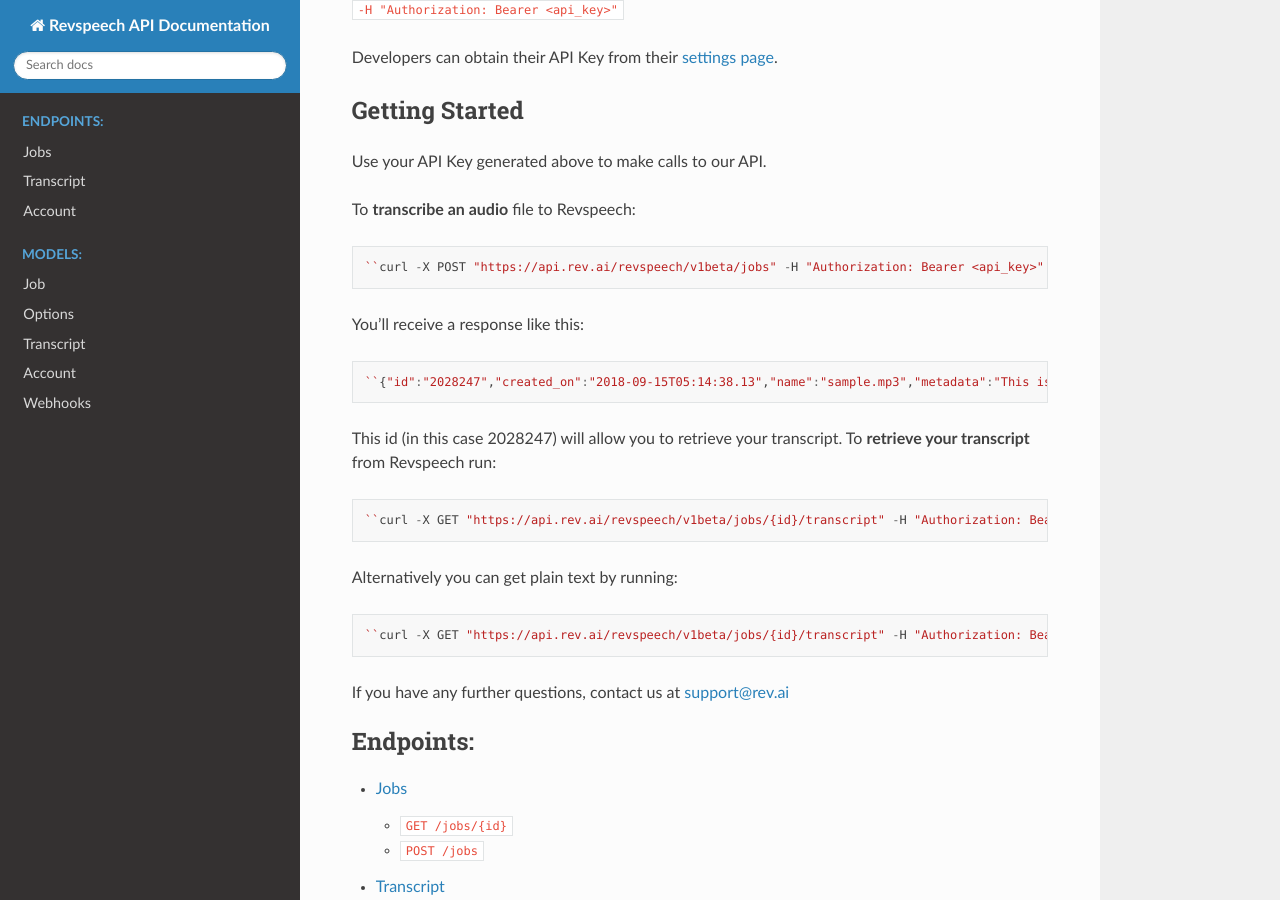
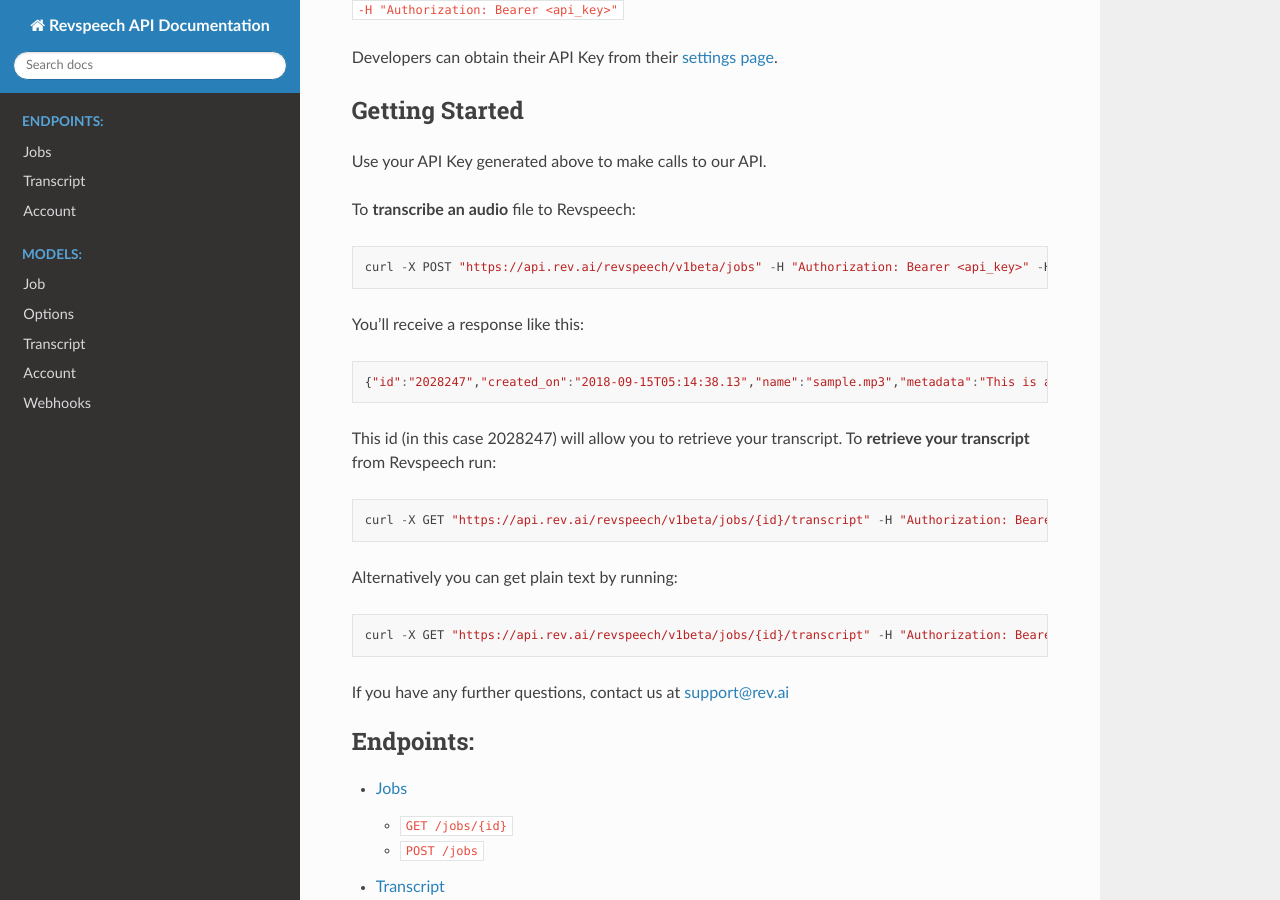
Before and after one commit to revdotcom/revspeech-api-docs, a Sphinx documentation site: the page built from source/index.rst, in a window 1280 px wide and 900 px high, scrolled down 637 px. Built offline with Sphinx 7.4.7 and the Read the Docs theme 2.0.0, drawn with Linux system fonts in a browser that asks for light colours.

Commit message:
Tweaking get started

```diff
--- a/source/index.rst
+++ b/source/index.rst
@@ -38,25 +38,25 @@
 
 .. code:: javascript
 
-  ``curl -X POST "https://api.rev.ai/revspeech/v1beta/jobs" -H "Authorization: Bearer <api_key>" -H "Content-Type: application/json" -d "{\"media_url\":\"https://support.rev.com/hc/en-us/article_attachments/200043975/FTC_Sample_1_-_Single.mp3\",\"metadata\":\"This is a sample submit jobs option\"}"``
+  curl -X POST "https://api.rev.ai/revspeech/v1beta/jobs" -H "Authorization: Bearer <api_key>" -H "Content-Type: application/json" -d "{\"media_url\":\"https://support.rev.com/hc/en-us/article_attachments/200043975/FTC_Sample_1_-_Single.mp3\",\"metadata\":\"This is a sample submit jobs option\"}"
 
 You’ll receive a response like this:
 
 .. code:: javascript
 
-  ``{"id":"2028247","created_on":"2018-09-15T05:14:38.13","name":"sample.mp3","metadata":"This is a sample submit jobs option for multipart","status":"in_progress"}``
+  {"id":"2028247","created_on":"2018-09-15T05:14:38.13","name":"sample.mp3","metadata":"This is a sample submit jobs option for multipart","status":"in_progress"}
 
 This id (in this case 2028247) will allow you to retrieve your transcript. To **retrieve your transcript** from Revspeech run:
 
 .. code:: javascript
 
-  ``curl -X GET "https://api.rev.ai/revspeech/v1beta/jobs/{id}/transcript" -H "Authorization: Bearer <api_key>" -H "Accept: application/vnd.rev.transcript.v1.0+json"``
+  curl -X GET "https://api.rev.ai/revspeech/v1beta/jobs/{id}/transcript" -H "Authorization: Bearer <api_key>" -H "Accept: application/vnd.rev.transcript.v1.0+json"
 
 Alternatively you can get plain text by running:
 
 .. code:: javascript
 
-  ``curl -X GET "https://api.rev.ai/revspeech/v1beta/jobs/{id}/transcript" -H "Authorization: Bearer <api_key>" -H "Accept: plain/text"``
+  curl -X GET "https://api.rev.ai/revspeech/v1beta/jobs/{id}/transcript" -H "Authorization: Bearer <api_key>" -H "Accept: plain/text"
 
 If you have any further questions, contact us at support@rev.ai
 
```
